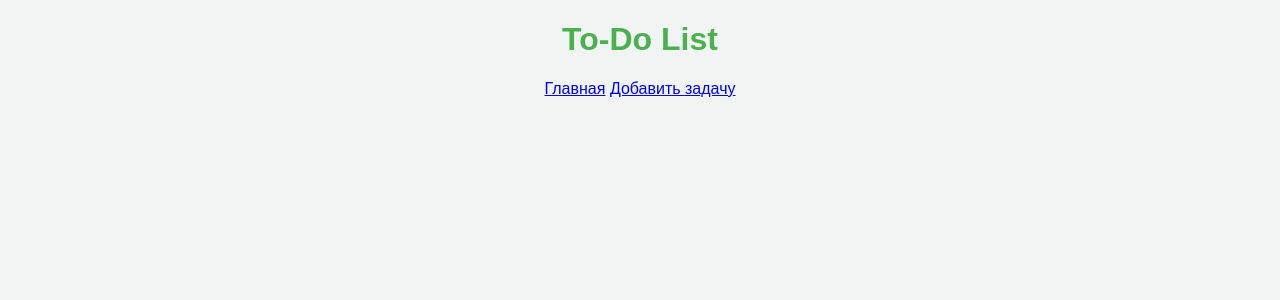
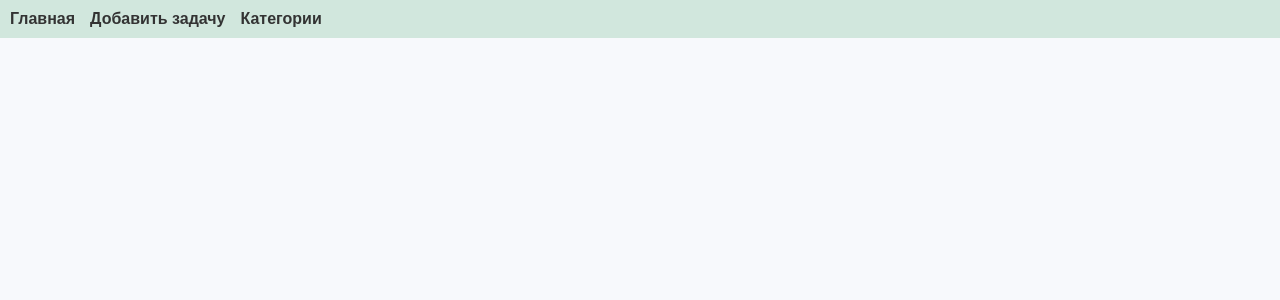
Before and after one commit to mnewpadloo/django-todo, a Django app: template tasks/templates/base.html in a window 1280 px wide. Shown: the top 300 px of the page. Run offline with Django 5.2, Linux system fonts and the light colour scheme; the template is opened without the code that fills it, so the values that code supplies are empty.

Commit message:
Обновление style.css

```diff
--- a/tasks/static/css/style.css
+++ b/tasks/static/css/style.css
@@ -1,81 +1,78 @@
 body {
     font-family: Arial, sans-serif;
-    background-color: #f0f4f3;
-    color: #333;
-    text-align: center;
-}
-
-h1 {
-    color: #4CAF50;
-}
-
-ul {
-    list-style-type: none;
+    background-color: #f7f9fc;
+    margin: 0;
     padding: 0;
 }
 
-.task {
-    background: #fff;
+nav {
+    background-color: #d1e7dd;
     padding: 10px;
-    margin: 10px auto;
-    width: 50%;
-    border-radius: 10px;
-    box-shadow: 0 2px 5px rgba(0, 0, 0, 0.1);
-    position: relative;
 }
 
-.task.done {
-    text-decoration: line-through;
-    background: rgba(76, 175, 80, 0.1);
+nav ul {
+    list-style: none;
+    padding: 0;
+    margin: 0;
+    display: flex;
 }
 
-.task-number {
+nav ul li {
+    margin-right: 15px;
+}
+
+nav ul li a {
+    text-decoration: none;
+    color: #333;
     font-weight: bold;
-    margin-right: 10px;
+}
+
+.container {
+    width: 80%;
+    margin: auto;
+    padding: 20px;
+}
+
+.task-list {
+    list-style: none;
+    padding: 0;
+}
+
+.task-item {
+    background: white;
+    padding: 10px;
+    margin-bottom: 10px;
+    border-radius: 10px;
+    display: flex;
+    align-items: center;
+    justify-content: space-between;
+    transition: background 0.3s ease;
+}
+
+.task-item.completed {
+    text-decoration: line-through;
+    opacity: 0.6;
 }
 
 .task-desc {
     display: none;
-    position: absolute;
-    background: #ffffff;
-    padding: 5px;
-    border-radius: 5px;
-    box-shadow: 0 2px 5px rgba(0, 0, 0, 0.2);
-    left: 50%;
-    transform: translateX(-50%);
+    font-size: 14px;
+    color: #666;
 }
 
-.task:hover .task-desc {
+.task-item:hover .task-desc {
     display: block;
 }
 
+.task-actions {
+    display: flex;
+    gap: 10px;
+}
+
 .edit-btn {
-    color: blue;
-    text-decoration: none;
-    margin-left: 10px;
+    color: #0d6efd;
 }
 
 .delete-btn {
-    color: red;
-    text-decoration: none;
-    margin-left: 10px;
+    color: #dc3545;
 }
-
-.category-box {
-    display: inline-block;
-    background: white;
-    padding: 15px;
-    margin: 10px;
-    border-radius: 10px;
-    box-shadow: 0 2px 5px rgba(0, 0, 0, 0.1);
-}
-
-.add-btn {
-    display: inline-block;
-    background: #4CAF50;
-    color: white;
-    padding: 10px 20px;
-    border-radius: 5px;
-    text-decoration: none;
-    margin-top: 20px;
-}
--- a/tasks/templates/base.html
+++ b/tasks/templates/base.html
@@ -2,19 +2,20 @@
 <html lang="ru">
 <head>
     <meta charset="UTF-8">
-    <title>To-Do List</title>
-    <link rel="stylesheet" href="/static/css/style.css">
+    <meta name="viewport" content="width=device-width, initial-scale=1.0">
+    <title>{% block title %}To-Do List{% endblock %}</title>
+    <link rel="stylesheet" href="/static/style.css">
 </head>
 <body>
+    <nav>
+        <ul>
+            <li><a href="{% url 'task_list' %}">Главная</a></li>
+            <li><a href="{% url 'task_create' %}">Добавить задачу</a></li>
+            <li><a href="{% url 'category_list' %}">Категории</a></li>
+        </ul>
+    </nav>
     <div class="container">
-        <h1>To-Do List</h1>
-        <nav>
-            <a href="{% url 'task_list' %}">Главная</a>
-            <a href="{% url 'task_create' %}">Добавить задачу</a>
-        </nav>
-        <div class="content">
-            {% block content %}{% endblock %}
-        </div>
+        {% block content %}{% endblock %}
     </div>
 </body>
 </html>
--- a/tasks/templates/tasks/task_form.html
+++ b/tasks/templates/tasks/task_form.html
@@ -1,4 +1,6 @@
-{% extends "base.html" %}
+{% extends 'tasks/base.html' %}
+
+{% block title %}Создать / Редактировать задачу{% endblock %}
 
 {% block content %}
     <h1>{% if form.instance.pk %}Редактировать{% else %}Создать{% endif %} задачу</h1>
@@ -7,5 +9,4 @@
         {{ form.as_p }}
         <button type="submit">Сохранить</button>
     </form>
-<a href="{% url 'task_list' %}">Назад</a>
 {% endblock %}
```
Also changed, not shown: tasks/templates/tasks/category_list.html (+5 -5 lines), tasks/templates/tasks/task_list.html (+10 -5 lines). Lines whose indentation alone changed are shown as unchanged.
